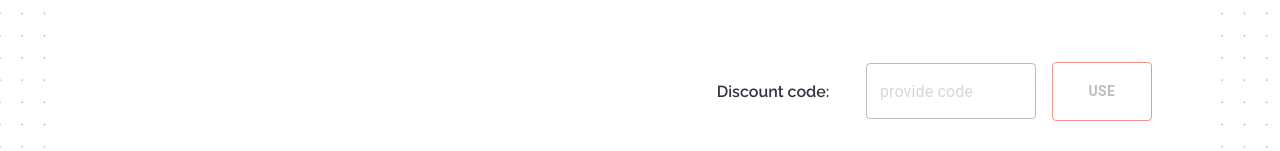
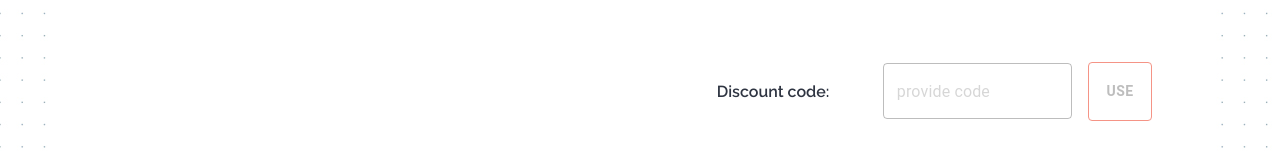
Before and after one commit to GKonar/E-commere, a React (Create React App) app: page /basket in a window 1280 px wide. Shown: the part 511-662 px from the top of the page. Built offline with nearby package versions, Linux system fonts and the light colour scheme.

Commit message:
Add tooltip, math round basketValues

```diff
--- a/src/pages/BasketPage/BasketPage.js
+++ b/src/pages/BasketPage/BasketPage.js
@@ -5,6 +5,7 @@ import styled from 'styled-components';
 import H3 from '../../components/H3';
 import CustomButton from '../../components/CustomButton';
 import Snackbar from '../../components/Snackbar';
+import Tooltip from '../../components/Tooltip';
 
 import TextField from '@material-ui/core/TextField';
 import Divider from '@material-ui/core/Divider';
@@ -111,7 +112,7 @@ function BasketPage({
   numOfBasketItems,
   hasDiscount
 }) {
-  let discountCodes = ['relax', 'yougotthis', 'miakalifa', 'rokko']; // DEV gonna come oryginally from database
+  let discountCodes = ['relax', 'yougotthis', 'miakalifa', 'brunoise']; // DEV gonna come oryginally from database
 
   const [inputValue, setInputValue] = useState('');
   const [inputState, setInputState] = useState('');
@@ -163,19 +164,20 @@ function BasketPage({
             )
           })}
           <Subtotal>
-            <H3>subtotal {basketValue}$</H3>
+            <H3>subtotal {Math.round(basketValue)}$</H3>
           </Subtotal>
           <Divider />
           <BasketSummary>
             <SummaryWrapper>
               <Subtotal>
-                <H3>grand total: {basketValue}$</H3>
+                <H3>grand total: {Math.round(basketValue)}$</H3>
               </Subtotal>
               <DiscountCodes>
                 <DiscountCodesForm onSubmit={handleDiscount}>
                   <TextLabel htmlFor="dicscount-code" >
                     Discount code:
                   </TextLabel>
+                  <Tooltip>
                     <TextField
                       onChange={handleChange}
                       value={inputValue}
@@ -185,11 +187,14 @@ function BasketPage({
                       disabled={inputState === 'disabled' || numOfBasketItems === 0 ? true : false || hasDiscount}
                       placeholder={hasDiscount ? 'discount added' : 'provide code'}
                     />
+                  </Tooltip>
+                  <Tooltip>
                     <SubmitButton
                       disabled={inputState === 'disabled' || numOfBasketItems === 0 ? true : false || hasDiscount}
                       type="submit">
                       Use
                   </SubmitButton>
+                  </Tooltip>
                 </DiscountCodesForm>
               </DiscountCodes>
               <NavigationButtons />
```
Lines whose indentation alone changed are shown as unchanged.
